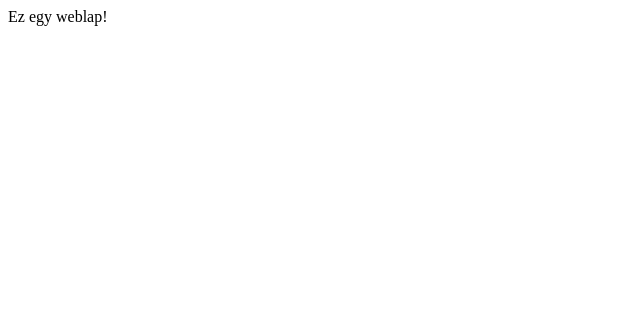
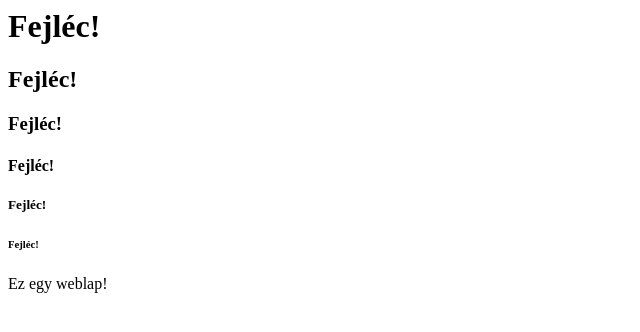
Before and after one commit to FrAttila7/weblap, a plain HTML site: page index.html in a window 1280 px wide. Shown: the whole page, without its empty margins (0-640 px from the left). Drawn offline with Linux system fonts and the light colour scheme.

Commit message:
index.htmle frissítve

```diff
--- a/index.html
+++ b/index.html
@@ -2,6 +2,12 @@
 <head>
 </head>
 <body>
+<h1> Fejléc!</h1>
+<h2> Fejléc!</h2>
+<h3> Fejléc!</h3>
+<h4> Fejléc!</h4>
+<h5> Fejléc!</h5>
+<h6> Fejléc!</h6>
 	<p>Ez egy weblap!
 	</p>
 </body>
```
